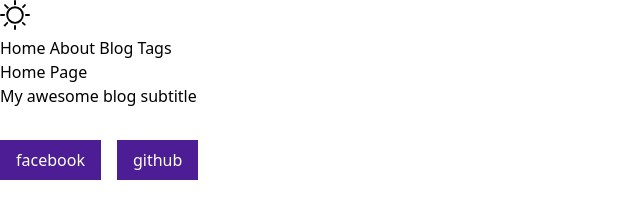
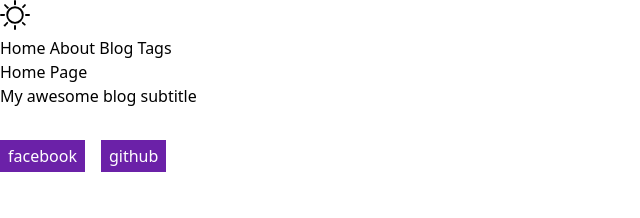
Before and after one commit to Eji4h/astro-tutorial, an Astro site: page / in a window 1280 px wide. Shown: the whole page, without its empty margins (0-640 px from the left). Built offline with nearby package versions, Linux system fonts and the light colour scheme; Astro itself is replaced by a stand-in of ours.

Commit message:
feat: 🎸 remove style to tailwind

```diff
--- a/src/components/Footer.astro
+++ b/src/components/Footer.astro
@@ -2,15 +2,7 @@
 import Social from "./Social.astro";
 ---
 
-<style>
-  footer {
-    display: flex;
-    gap: 1rem;
-    margin-top: 2rem;
-  }
-</style>
-
-<footer>
+<div class="flex gap-4 mt-8">
   <Social platform="facebook" username="yosapol.jitrak" />
   <Social platform="github" username="Eji4h" />
-</footer>
+</div>
--- a/src/components/Hamburger.astro
+++ b/src/components/Hamburger.astro
@@ -1,7 +1,7 @@
 ---
 ---
 
-<div class="hamburger">
+<div class="flex-row">
 	<span class="line"></span>
 	<span class="line"></span>
 	<span class="line"></span>
--- a/src/components/Social.astro
+++ b/src/components/Social.astro
@@ -6,12 +6,7 @@ interface Props {
 const { platform, username } = Astro.props;
 ---
 
-<style>
-  a {
-    padding: 0.5rem 1rem;
-    color: white;
-    background-color: #4c1d95;
-    text-decoration: none;
-  }
-</style>
-<a href={`https://www.${platform}.com/${username}`}>{platform}</a>
+<a
+  class="px-2 py-1 text-white bg-purple-800 no-underline"
+  href={`https://www.${platform}.com/${username}`}>{platform}</a
+>
--- a/src/layouts/BaseLayout.astro
+++ b/src/layouts/BaseLayout.astro
@@ -1,5 +1,4 @@
 ---
-import "../styles/base.css";
 import Header from "../components/Header.astro";
 import Footer from "../components/Footer.astro";
 interface Props {
@@ -9,7 +8,7 @@ interface Props {
 const { pageTitle } = Astro.props;
 ---
 
-<html class="dark" lang="en">
+<html lang="en">
 	<head>
 		<meta charset="utf-8" />
 		<link rel="icon" type="image/svg+xml" href="/favicon.svg" />
@@ -18,7 +17,7 @@ const { pageTitle } = Astro.props;
 		<title>{pageTitle}</title>
 	</head>
 	<body>
-		<div class="bg-white dark:bg-black">
+		<div class="">
 			<Header />
 			<h1>{pageTitle}</h1>
 			<slot />
```
